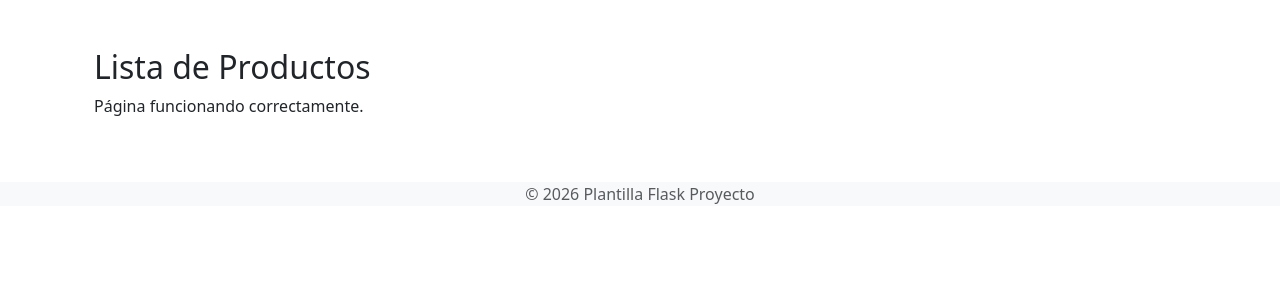
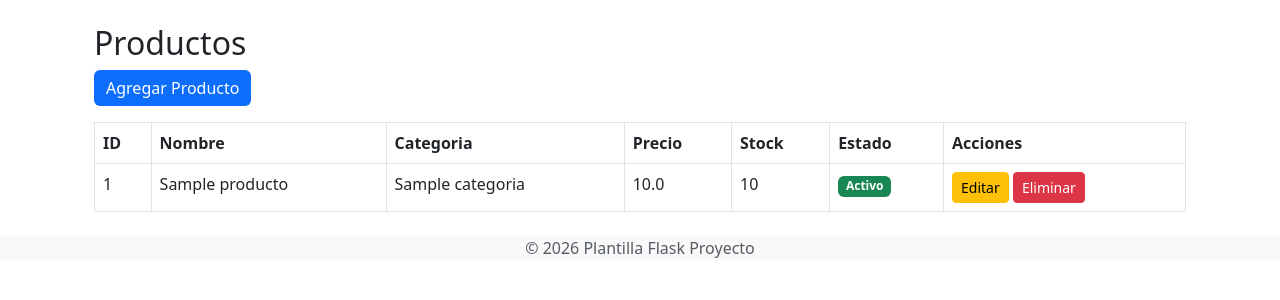
Before and after one commit to renevasquez-naraservice/Sistem_Flask_Grupo11, a Flask app: page /productos/ in a window 1280 px wide. Shown: the part 56-356 px from the top of the page. Run offline with Flask 3, Linux system fonts and the light colour scheme; tables that the repository leaves empty hold one stand-in row (values such as "Sample post").

Commit message:
feat: mejorar vistas de productos usando modales dinamicos

```diff
--- a/app/models/__init__.py
+++ b/app/models/__init__.py
@@ -1,4 +1,5 @@
 # # app/models/__init__.py
 from .user import User
 from .categoria import Categoria
-__all__ = ['User', 'Categoria']
+from .producto import Producto
+__all__ = ['User', 'Categoria','Producto']
--- a/app/routes/productos.py
+++ b/app/routes/productos.py
@@ -1,16 +1,78 @@
-from flask import Blueprint, render_template
+from flask import Blueprint, render_template, request, redirect, url_for
 from ..models.producto import Producto
+from ..models.categoria import Categoria
+from ..extensions import db
 
 productos_bp = Blueprint(
     "productos",
     __name__,
     url_prefix="/productos"
 )
+
+
 @productos_bp.route("/")
 def lista():
+
     productos = Producto.query.all()
+    categorias = Categoria.query.all()
 
     return render_template(
         "productos/lista.html",
-        productos=productos
+        productos=productos,
+        categorias=categorias
     )
+
+
+@productos_bp.route("/crear", methods=["POST"])
+def crear():
+
+    nombre = request.form["nombre"]
+    descripcion = request.form["descripcion"]
+    precio = request.form["precio"]
+    stock = request.form["stock"]
+    categoria = request.form["categoria"]
+
+    activo = "activo" in request.form
+
+    nuevo_producto = Producto(
+        nombre=nombre,
+        descripcion=descripcion,
+        precio=precio,
+        stock=stock,
+        id_categoria=categoria,
+        activo=activo
+    )
+
+    db.session.add(nuevo_producto)
+    db.session.commit()
+
+    return redirect(url_for("productos.lista"))
+
+
+@productos_bp.route("/editar/<int:id>", methods=["POST"])
+def editar(id):
+
+    producto = Producto.query.get_or_404(id)
+
+    producto.nombre = request.form["nombre"]
+    producto.descripcion = request.form["descripcion"]
+    producto.precio = request.form["precio"]
+    producto.stock = request.form["stock"]
+    producto.id_categoria = request.form["categoria"]
+
+    producto.activo = "activo" in request.form
+
+    db.session.commit()
+
+    return redirect(url_for("productos.lista"))
+
+
+@productos_bp.route("/eliminar/<int:id>")
+def eliminar(id):
+
+    producto = Producto.query.get_or_404(id)
+
+    db.session.delete(producto)
+    db.session.commit()
+
+    return redirect(url_for("productos.lista"))
--- a/app/templates/base.html
+++ b/app/templates/base.html
@@ -35,6 +35,11 @@
                     <li class="nav-item">
                         <a class="nav-link" href="{{ url_for('categorias.lista') }}">
                             <i class="bi bi-tags"></i> Categorías
+                        </a>
+                    </li>
+                    <li class="nav-item">
+                        <a class="nav-link" href="{{ url_for('productos.lista') }}">
+                            <i class="bi bi-tags"></i> Productos
                         </a>
                     </li>
                     <li class="nav-item">
--- a/app/templates/productos/lista.html
+++ b/app/templates/productos/lista.html
@@ -1,11 +1,202 @@
 {% extends "base.html" %}
+
 {% block content %}
 
-<div class="container py-4">
+<div class="container mt-4">
 
-<h2>Lista de Productos</h2>
+<h2>Productos</h2>
 
-<p>Página funcionando correctamente.</p>
+<button class="btn btn-primary mb-3" data-bs-toggle="modal" data-bs-target="#crearProducto">
+Agregar Producto
+</button>
+
+<table class="table table-bordered">
+
+<thead>
+<tr>
+<th>ID</th>
+<th>Nombre</th>
+<th>Categoria</th>
+<th>Precio</th>
+<th>Stock</th>
+<th>Estado</th>
+<th>Acciones</th>
+</tr>
+</thead>
+
+<tbody>
+
+{% for producto in productos %}
+
+<tr>
+
+<td>{{ producto.id }}</td>
+<td>{{ producto.nombre }}</td>
+<td>{{ producto.categoria.nombre }}</td>
+<td>{{ producto.precio }}</td>
+<td>{{ producto.stock }}</td>
+
+<td>
+{% if producto.activo %}
+<span class="badge bg-success">Activo</span>
+{% else %}
+<span class="badge bg-danger">Inactivo</span>
+{% endif %}
+</td>
+
+<td>
+
+<button class="btn btn-warning btn-sm"
+data-bs-toggle="modal"
+data-bs-target="#editar{{ producto.id }}">
+Editar
+</button>
+
+<a href="{{ url_for('productos.eliminar', id=producto.id) }}"
+class="btn btn-danger btn-sm">
+Eliminar
+</a>
+
+</td>
+
+</tr>
+
+<!-- MODAL EDITAR -->
+
+<div class="modal fade" id="editar{{ producto.id }}">
+
+<div class="modal-dialog">
+
+<div class="modal-content">
+
+<form method="POST" action="{{ url_for('productos.editar', id=producto.id) }}">
+
+<div class="modal-header">
+<h5 class="modal-title">Editar Producto</h5>
+</div>
+
+<div class="modal-body">
+
+<input type="text" name="nombre" class="form-control mb-2"
+value="{{ producto.nombre }}" required>
+
+<textarea name="descripcion" class="form-control mb-2">
+{{ producto.descripcion }}
+</textarea>
+
+<input type="number" name="precio" class="form-control mb-2"
+value="{{ producto.precio }}" required>
+
+<input type="number" name="stock" class="form-control mb-2"
+value="{{ producto.stock }}" required>
+
+<select name="categoria" class="form-control mb-2">
+
+{% for categoria in categorias %}
+
+<option value="{{ categoria.id }}"
+{% if categoria.id == producto.id_categoria %}selected{% endif %}>
+
+{{ categoria.nombre }}
+
+</option>
+
+{% endfor %}
+
+</select>
+
+<label>
+<input type="checkbox" name="activo"
+{% if producto.activo %}checked{% endif %}>
+Activo
+</label>
+
+</div>
+
+<div class="modal-footer">
+
+<button class="btn btn-success">Guardar</button>
+
+</div>
+
+</form>
+
+</div>
+
+</div>
+
+</div>
+
+{% endfor %}
+
+</tbody>
+
+</table>
+
+</div>
+
+<!-- MODAL CREAR -->
+
+<div class="modal fade" id="crearProducto">
+
+<div class="modal-dialog">
+
+<div class="modal-content">
+
+<form method="POST" action="{{ url_for('productos.crear') }}">
+
+<div class="modal-header">
+<h5 class="modal-title">Nuevo Producto</h5>
+</div>
+
+<div class="modal-body">
+
+<input type="text" name="nombre" class="form-control mb-2"
+placeholder="Nombre" required>
+
+<textarea name="descripcion" class="form-control mb-2"
+placeholder="Descripción"></textarea>
+
+<input type="number" step="0.01" name="precio"
+class="form-control mb-2"
+placeholder="Precio" required>
+
+<input type="number" name="stock"
+class="form-control mb-2"
+placeholder="Stock" required>
+
+<select name="categoria" class="form-control mb-2">
+
+{% for categoria in categorias %}
+
+<option value="{{ categoria.id }}">
+{{ categoria.nombre }}
+</option>
+
+{% endfor %}
+
+</select>
+
+<label>
+<input type="checkbox" name="activo" checked>
+Activo
+</label>
+
+</div>
+
+<div class="modal-footer">
+
+<button class="btn btn-primary">
+Guardar
+</button>
+
+</div>
+
+</form>
+
+</div>
+
+</div>
 
 </div>
 
```
